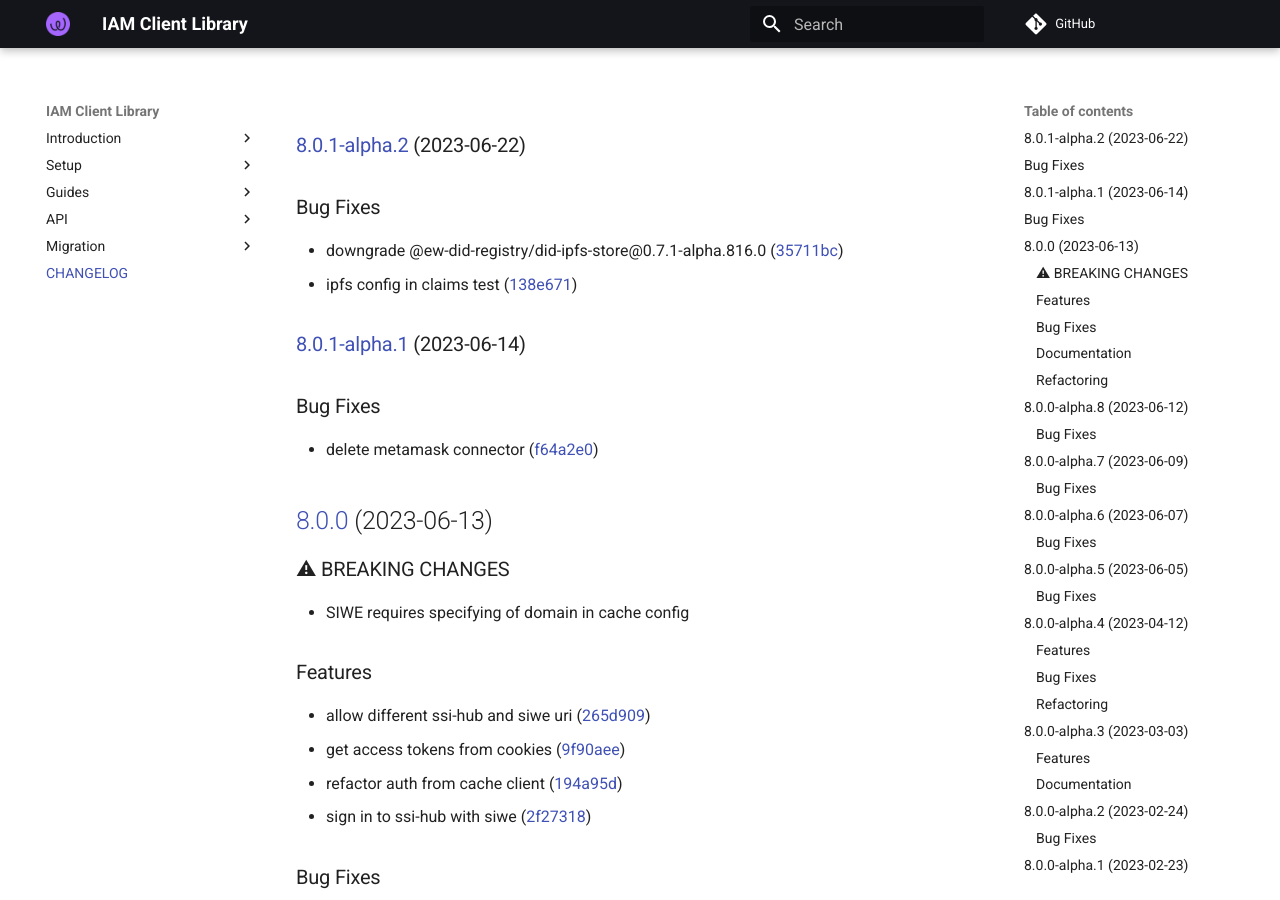
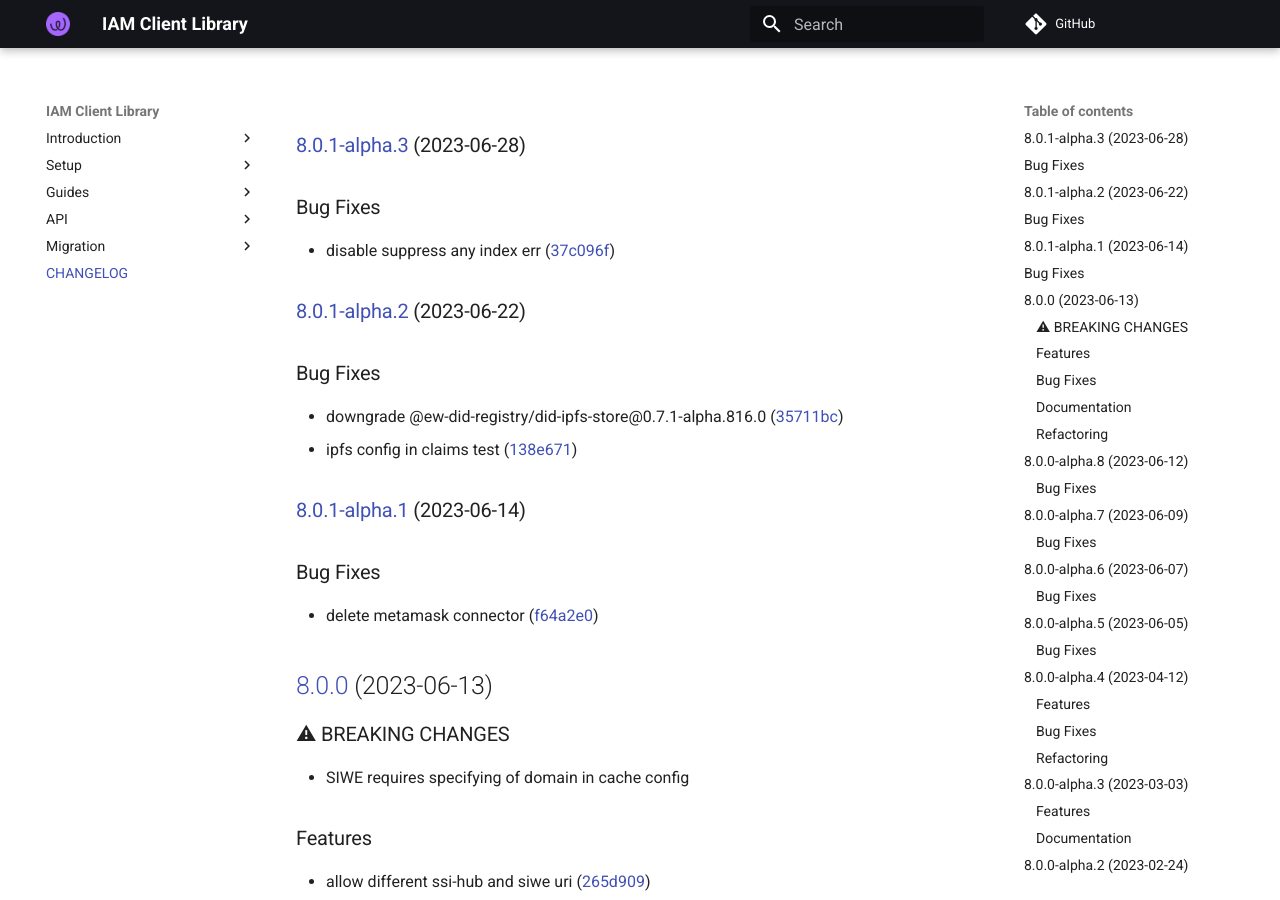
Before and after one commit to energywebfoundation/iam-client-lib, an MkDocs documentation site: the page built from docs/CHANGELOG.md, in a window 1280 px wide and 900 px high. Built offline with MkDocs 1.6.1 and Material for MkDocs 9.7.7, drawn with Linux system fonts in a browser that asks for light colours; comment, search, counter and statistics services are not loaded.

Commit message:
chore(release): 8.0.1-alpha.3 [skip ci]
### [8.0.1-alpha.3](https://github.com/energywebfoundation/iam-client-lib/compare/v8.0.1-alpha.2...v8.0.1-alpha.3) (2023-06-28)

### Bug Fixes

* disable suppress any index err ([37c096f](https://github.com/energywebfoundation/iam-client-lib/commit/37c096ff8182d0cf4762093a10232bbe5b84e5b3))

```diff
--- a/docs/CHANGELOG.md
+++ b/docs/CHANGELOG.md
@@ -1,3 +1,10 @@
+### [8.0.1-alpha.3](https://github.com/energywebfoundation/iam-client-lib/compare/v8.0.1-alpha.2...v8.0.1-alpha.3) (2023-06-28)
+
+
+### Bug Fixes
+
+* disable suppress any index err ([37c096f](https://github.com/energywebfoundation/iam-client-lib/commit/37c096ff8182d0cf4762093a10232bbe5b84e5b3))
+
 ### [8.0.1-alpha.2](https://github.com/energywebfoundation/iam-client-lib/compare/v8.0.1-alpha.1...v8.0.1-alpha.2) (2023-06-22)
 
 
--- a/package.json
+++ b/package.json
@@ -1,6 +1,6 @@
 {
   "name": "iam-client-lib",
-  "version": "8.0.1-alpha.2",
+  "version": "8.0.1-alpha.3",
   "description": "Library for Decentralized Identity and Access Management",
   "main": "lib/index.js",
   "module": "lib.esm/index.js",
```
